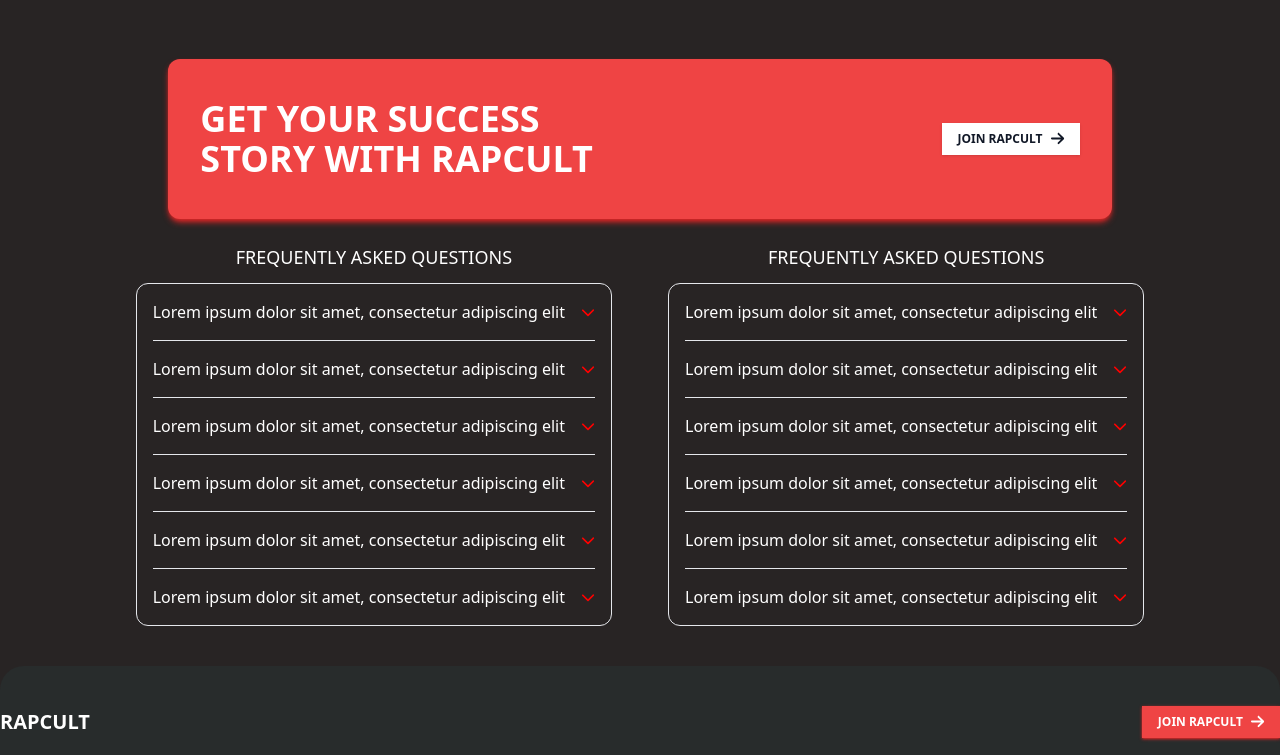
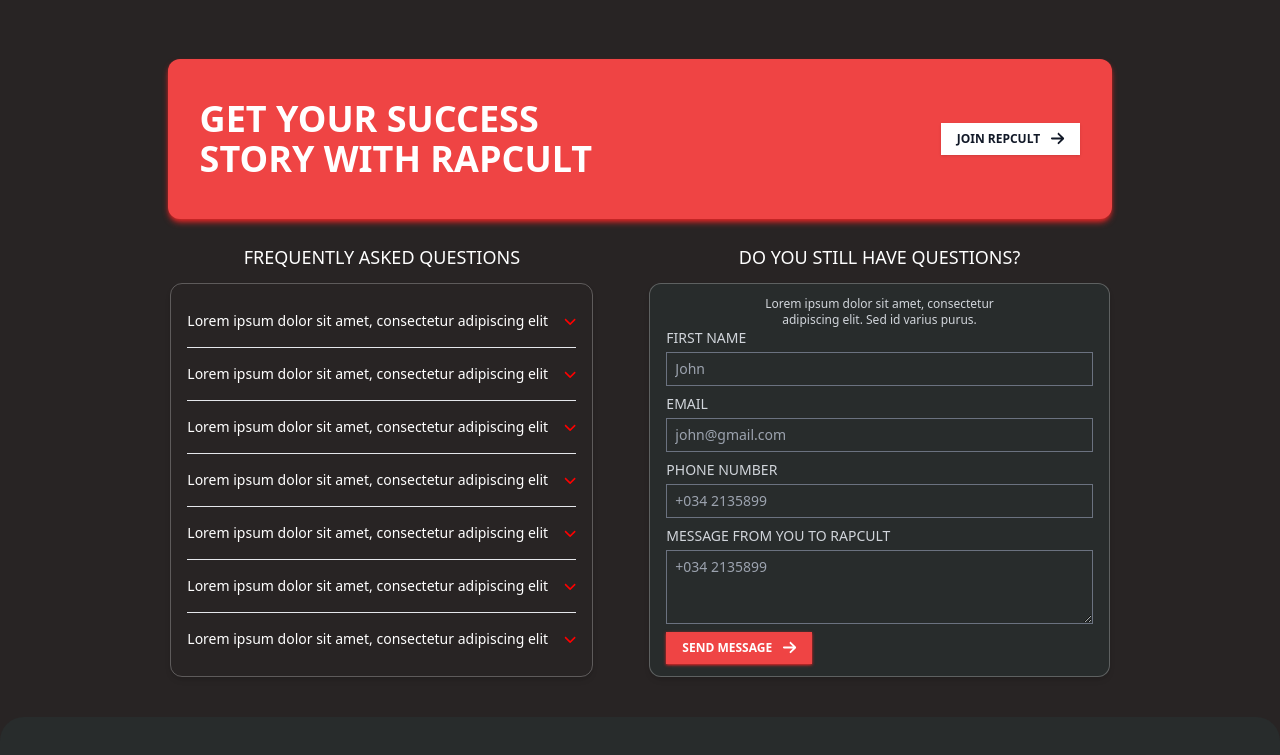
Before and after one commit to husicmirza/repcult, a Next.js app: page / in a window 1280 px wide. Shown: the part 2000-2755 px from the top of the page. Built offline with nearby package versions, Linux system fonts and the light colour scheme.

Commit message:
Adding contact section

```diff
--- /dev/null
+++ b/app/components/FaqAndContact/Contact.tsx
@@ -0,0 +1,52 @@
+import React from "react";
+import JoinRepcultButton from "../JoinRepcultButton";
+
+export default function Contact() {
+  return (
+    <>
+      <div className="flex flex-col items-center gap-y-3">
+        <h4 className="text-lg uppercase text-white">
+          Do you still have questions?{" "}
+        </h4>
+        <div className="bg_secondary  border rounded-xl text-gray-300 px-4 border-opacity-25 shadow-md border-white h-full flex flex-col items-center justify-between">
+          <p className="text-xs text-center mt-3 w-8/12">
+            Lorem ipsum dolor sit amet, consectetur adipiscing elit. Sed id
+            varius purus.
+          </p>
+          <div className="flex flex-col gap-y-1 w-full mb-2 uppercase text-sm">
+            First Name
+            <input
+              className="bg-transparent border border-gray-500 py-1.5 px-2"
+              placeholder="John"
+            />
+          </div>
+          <div className="flex flex-col gap-y-1 w-full mb-2 uppercase text-sm">
+            Email
+            <input
+              className="bg-transparent border border-gray-500 py-1.5 px-2"
+              placeholder="john@gmail.com"
+            />
+          </div>
+          <div className="flex flex-col gap-y-1 w-full mb-2 uppercase text-sm">
+            Phone Number
+            <input
+              className="bg-transparent border border-gray-500 py-1.5 px-2"
+              placeholder="+034 2135899"
+            />
+          </div>
+          <div className="flex flex-col gap-y-1 w-full mb-2 uppercase text-sm">
+            Message from you to rapcult
+            <textarea
+              className="bg-transparent border border-gray-500 py-1.5 px-2"
+              placeholder="+034 2135899"
+              rows={3}
+            />
+          </div>
+          <div className="self-start mb-3">
+            <JoinRepcultButton text="send message" />
+          </div>
+        </div>
+      </div>
+    </>
+  );
+}
--- a/app/components/FaqAndContact/Faq.tsx
+++ b/app/components/FaqAndContact/Faq.tsx
@@ -9,11 +9,13 @@
         <h4 className="text-lg uppercase text-white">
           Frequently asked questions
         </h4>
-        <div className="border rounded-xl px-4">
-          {Array.from({ length: 6 }, (_, index) => {
+        <div className="border rounded-xl px-4 border-opacity-25 shadow-md border-white h-full flex flex-col justify-center">
+          {Array.from({ length: 7 }, (_, index) => {
             return (
               <div
-                className={`py-4  text-white ${index != 5 ? "border-b" : ""}`}
+                className={`py-4 text-sm text-white ${
+                  index != 6 ? "border-b" : ""
+                }`}
                 key={index}
               >
                 Lorem ipsum dolor sit amet, consectetur adipiscing elit
--- a/app/components/FaqAndContact/index.tsx
+++ b/app/components/FaqAndContact/index.tsx
@@ -1,6 +1,7 @@
 import React from "react";
 import JoinRepcultButton from "../JoinRepcultButton";
 import Faq from "./Faq";
+import Contact from "./Contact";
 
 export default function FaqAndContact() {
   return (
@@ -10,12 +11,11 @@
           <h1 className="text-white font-bold text-4xl uppercase w-1/2">
             get your success story with rapcult
           </h1>
-          <JoinRepcultButton variant="secondary" />
+          <JoinRepcultButton text="Join Repcult" variant="secondary" />
         </div>
-        <div className="flex justify-between gap-x-14">
+        <div className="flex gap-x-14">
           <Faq />
-          <Faq />
-          {/* <Contact />{" "} */}
+          <Contact />
         </div>
       </div>
     </React.Fragment>
--- a/app/components/Footer/index.tsx
+++ b/app/components/Footer/index.tsx
@@ -8,7 +8,7 @@
       <div className="container mx-auto">
         <div className="flex items-center justify-between w-full">
           <h3 className="text-xl text-white uppercase">Rapcult</h3>
-          <JoinRepcultButton />
+          <JoinRepcultButton text="Join Repcult" />
         </div>
         <div className="flex gap-x-24 mt-6">
           <div>
--- a/app/components/JoinRepcultButton.tsx
+++ b/app/components/JoinRepcultButton.tsx
@@ -5,10 +5,12 @@
 
 type Variants = "primary" | "secondary";
 interface JoinRepcultButtonProps {
+  text: string;
   variant?: Variants;
 }
 export default function JoinRepcultButton({
   variant = "primary",
+  text,
 }: JoinRepcultButtonProps) {
   const joinRepcultButtonClasses = clsx(
     "text-xs shadow uppercase z-20 font-semibold px-4 py-2",
@@ -19,8 +21,7 @@
   );
   return (
     <button className={joinRepcultButtonClasses}>
-      Join Rapcult
-      <FontAwesomeIcon icon={faArrowRight} size="lg" className="ml-2" />
+      {text} <FontAwesomeIcon icon={faArrowRight} size="lg" className="ml-2" />
     </button>
   );
 }
--- a/app/components/JoinUs/index.tsx
+++ b/app/components/JoinUs/index.tsx
@@ -12,7 +12,7 @@
           Join us, garner recognition,
           <br /> and stream your way to success
         </p>
-        <JoinRepcultButton />
+        <JoinRepcultButton text="Join Repcult" />
       </div>
     </React.Fragment>
   );
--- a/app/components/Nav/index.tsx
+++ b/app/components/Nav/index.tsx
@@ -17,7 +17,7 @@
         <NavLinks />
       </div>
       <div className="sm:flex hidden">
-        <JoinRepcultButton />
+        <JoinRepcultButton text="Join Repcult" />
       </div>
       <div className="sm:hidden flex relative">
         <div className="flex">
--- a/app/components/Timeline/index.tsx
+++ b/app/components/Timeline/index.tsx
@@ -63,7 +63,7 @@
           </div>
         </div>
         <div className="flex justify-center">
-          <JoinRepcultButton />
+          <JoinRepcultButton text="Join Repcult" />
         </div>
       </div>
     </React.Fragment>
--- a/app/globals.css
+++ b/app/globals.css
@@ -15,3 +15,7 @@
 .dropdown_link {
   @apply text-sm text-gray-700 hover:text-gray-500 font-medium;
 }
+
+.bg_secondary {
+  @apply bg-[#282c2c];
+}
```
